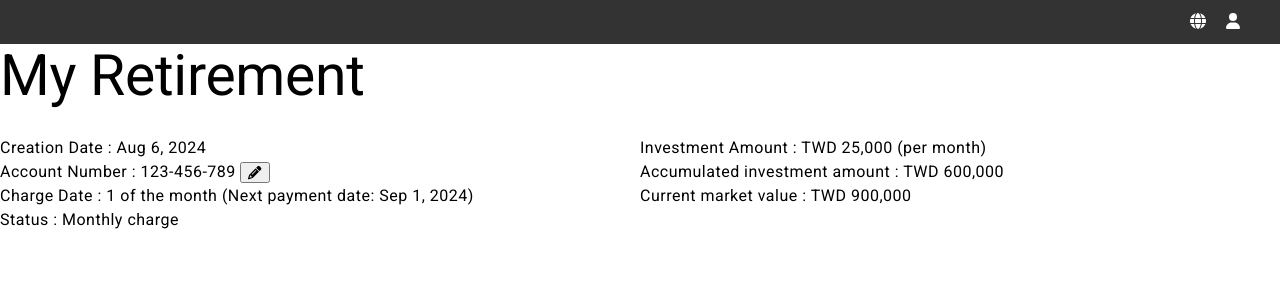
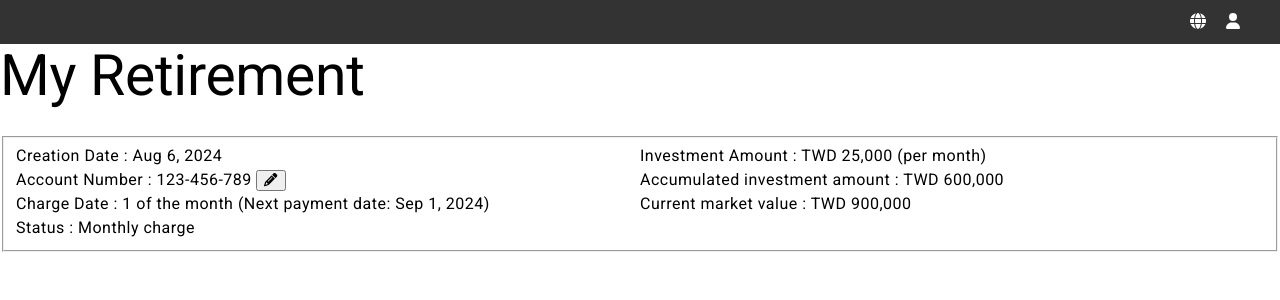
Before and after one commit to NixonNova/quantifeed-test, an Angular app: page / in a window 1280 px wide. Shown: the top 300 px of the page. Built offline with nearby package versions, Linux system fonts and the light colour scheme.

Commit message:
Use more semantic form tag

```diff
--- a/src/app/components/retirement-detail-form/retirement-detail-form.component.html
+++ b/src/app/components/retirement-detail-form/retirement-detail-form.component.html
@@ -1,39 +1,43 @@
 <h1>My Retirement</h1>
 <form>
+  <fieldset>
     <div class="row">
       <div class="column">
-      Creation Date : <date-viewer [date]="retirementInfo()?.created"></date-viewer>
+        <label> Creation Date </label>: <date-viewer [date]="retirementInfo()?.created"></date-viewer>
       </div>
       <div class="column">
-      Investment Amount : <amount-viewer [currency]="retirementInfo()?.account?.accountCurrency"
+        <label>Investment Amount</label> : <amount-viewer [currency]="retirementInfo()?.account?.accountCurrency"
           [amount]="retirementInfo()?.account?.chargeAmount"></amount-viewer>
-      (per month)</div>
+        (per month)
+      </div>
     </div>
     <div class="row">
       <div class="column">
-      Account Number : {{retirementInfo()?.account?.accountNumber}}
+        <label>Account Number</label> : {{retirementInfo()?.account?.accountNumber}}
         <button class="btn" mat-raised-button (click)="$event.preventDefault(); openDialog()"><fa-icon
             [icon]="faPencil"></fa-icon></button>
       </div>
       <div class="column">
-      Accumulated investment amount :
+        <label>Accumulated investment amount</label> :
         <amount-viewer [currency]="retirementInfo()?.account?.accountCurrency"
           [amount]="retirementInfo()?.account?.accountBalance"></amount-viewer>
       </div>
     </div>
     <div class="row">
       <div class="column">
-      Charge Date : {{retirementInfo()?.account?.chargeDate}} of the month (Next payment date: <date-viewer [date]="getNextChargeDate(retirementInfo()?.account?.chargeDate)"></date-viewer>)
+        <label>Charge Date</label> : {{retirementInfo()?.account?.chargeDate}} of the month (Next payment date:
+        <date-viewer [date]="getNextChargeDate(retirementInfo()?.account?.chargeDate)"></date-viewer>)
       </div>
       <div class="column">
-      Current market value :
+        <label>Current market value</label> :
         <amount-viewer [currency]="retirementInfo()?.account?.accountCurrency"
           [amount]="retirementInfo()?.account?.marketValue"></amount-viewer>
       </div>
     </div>
     <div class="row">
       <div class="column">
-      Status : {{retirementInfo()?.account?.status}}
+        <label>Status</label> : {{retirementInfo()?.account?.status}}
       </div>
     </div>
+  </fieldset>
 </form>
```
Lines whose indentation alone changed are shown as unchanged.
